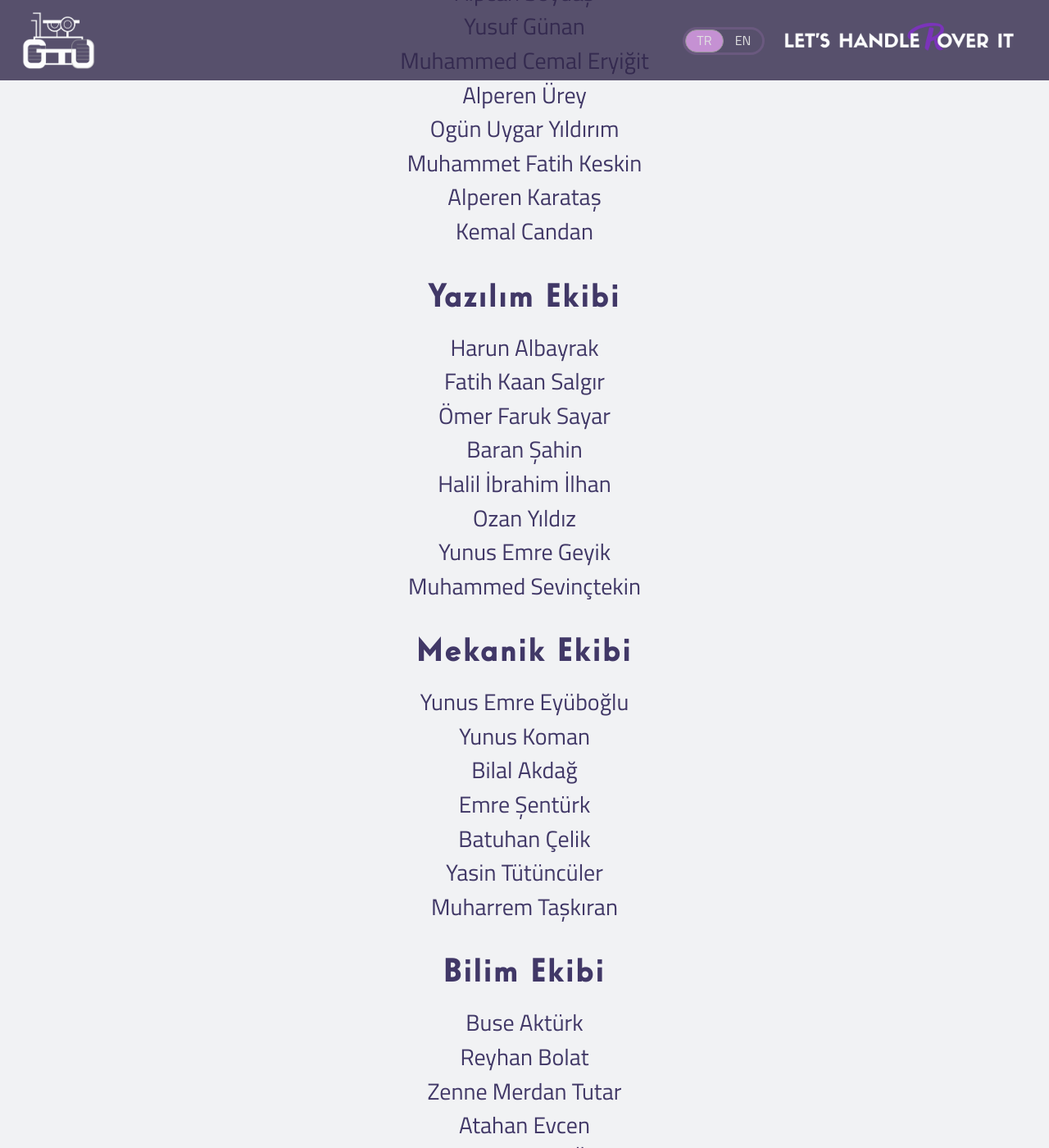
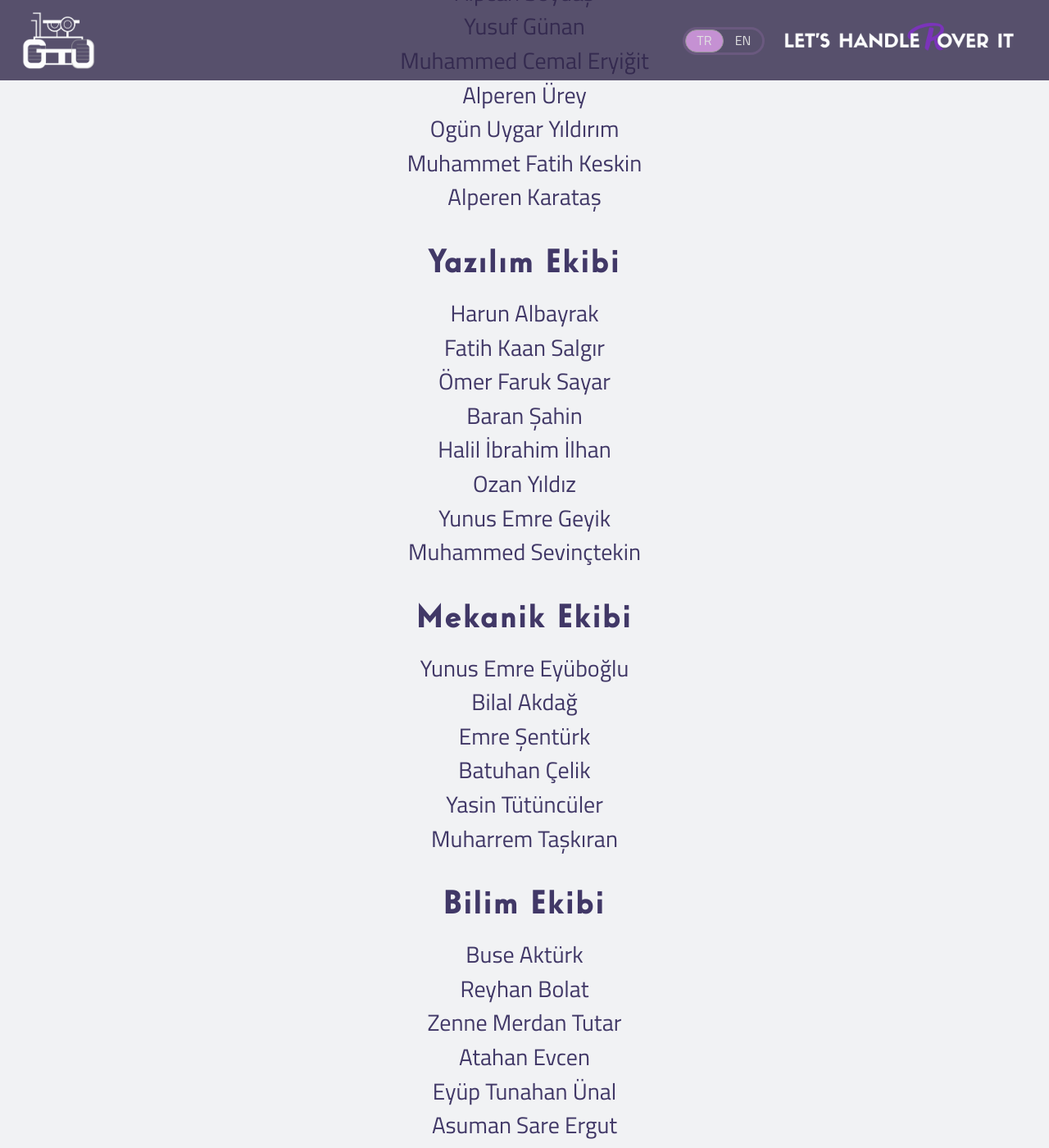
Before and after one commit to harunalbayrak/gtu-rover-website, a Jekyll site: the page built from members/index.md, in a window 1280 px wide and 1400 px high, scrolled down 477 px. Shown: the whole window at 82% size. Built offline with Jekyll 4.4.1, drawn with Linux system fonts in a browser that asks for light colours; nearby versions of some CDN libraries; some of the changed text lies outside the part shown.

Commit message:
Members updated

```diff
--- a/_config.yml
+++ b/_config.yml
@@ -24,7 +24,6 @@
     - Ogün Uygar Yıldırım
     - Muhammet Fatih Keskin
     - Alperen Karataş
-    - Kemal Candan
   - software:
     - Harun Albayrak
     - Fatih Kaan Salgır
@@ -36,7 +35,6 @@
     - Muhammed Sevinçtekin
   - mechanical:
     - Yunus Emre Eyüboğlu
-    - Yunus Koman
     - Bilal Akdağ
     - Emre Şentürk
     - Batuhan Çelik
@@ -51,11 +49,11 @@
     - Asuman Sare Ergut
     - Toprak Alp
   - sponsorship:
-    - Tuğba Ekşi
     - Ruken Yaşlı
     - Emir Topaç
     - Mehemt Berkay Avcı
     - İrem Dinç
+    - Mehmet Köse
 
 sponsorluk_dosyasi: GTU Rover Sponsorluk Dosyası.pdf
 
```
